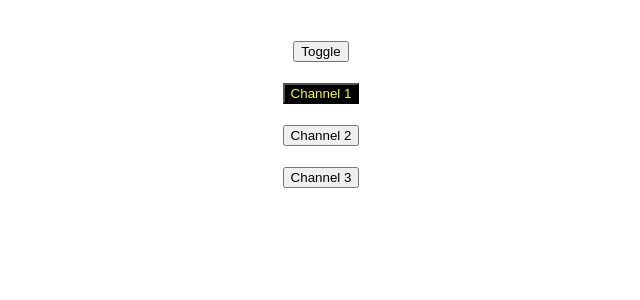
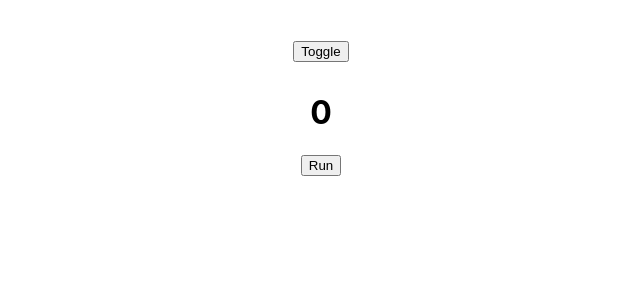
Before and after one commit to sontriplelift/react-app, a React (Create React App) app: page / in a window 1280 px wide. Both pictures are taken after a click on the button "Toggle". Shown: the top 300 px of the page, without its empty margins (319-959 px from the left). Built offline with nearby package versions, Linux system fonts and the light colour scheme.

Commit message:
useLayoutEffect

```diff
--- a/src/App.js
+++ b/src/App.js
@@ -3,6 +3,7 @@ import { useState } from "react";
 import Content from './Content';
 import PreviewAvatar from './PreviewAvatar';
 import FakeChatApp from './FakeChatApp';
+import CountUseLayoutEffect from './CountUseLayoutEffect';
 
 function App() {
   const [show, setShow] = useState(false);
@@ -12,7 +13,8 @@ function App() {
       <button onClick={() => setShow(!show)}>Toggle</button>
       {/* {show && <Content />} */}
       {/* {show && <PreviewAvatar />} */}
-      {show && <FakeChatApp />}
+      {/* {show && <FakeChatApp />} */}
+      {show && <CountUseLayoutEffect />}
     </div>
   );
 }
--- /dev/null
+++ b/src/CountUseLayoutEffect.js
@@ -0,0 +1,38 @@
+import { useLayoutEffect, useState } from "react";
+
+/** useEffect
+ * 1. Cập nhật lại state
+ * 2. Cập nhật DOM (mutated)
+ * 3. Render lại UI
+ * 4. Gọi cleanup nếu deps thay đổi
+ * 5. Gọi useEffect callback
+*/
+/** useLayoutEffect
+ * 1. Cập nhật lại state
+ * 2. Cập nhật DOM (mutated)
+ * 3. Gọi cleanup nếu deps thay đổi (sync)
+ * 4. Gọi useLayoutEffect callback (sync)
+ * 5. Render lại UI
+*/
+
+function CountUseLayoutEffect() {
+  const [count, setCount] = useState(0);
+
+  useLayoutEffect(() => {
+      if (count > 3)
+        setCount(0);
+    }, [count]);
+
+  const handleRun = () => {
+    setCount(count + 1);
+  }
+
+  return (
+    <div>
+      <h1>{count}</h1>
+      <button onClick={handleRun}>Run</button>
+    </div>
+  )
+}
+
+export default CountUseLayoutEffect;
```
